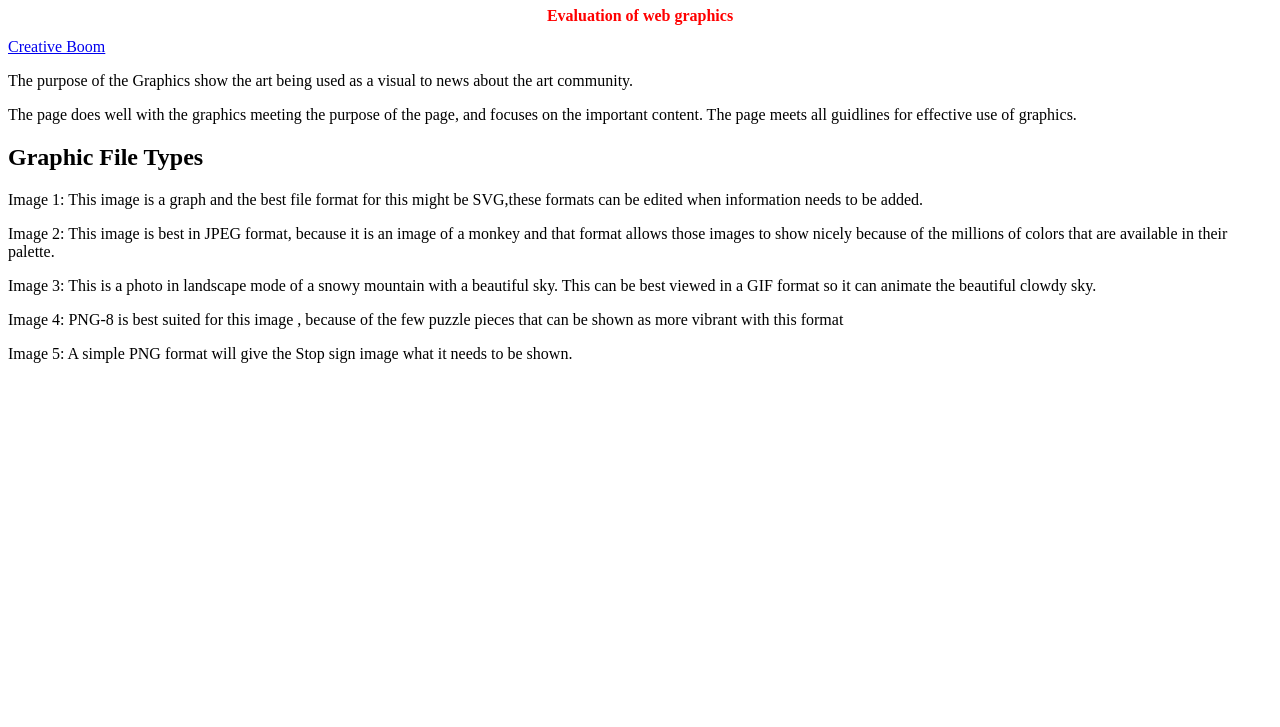
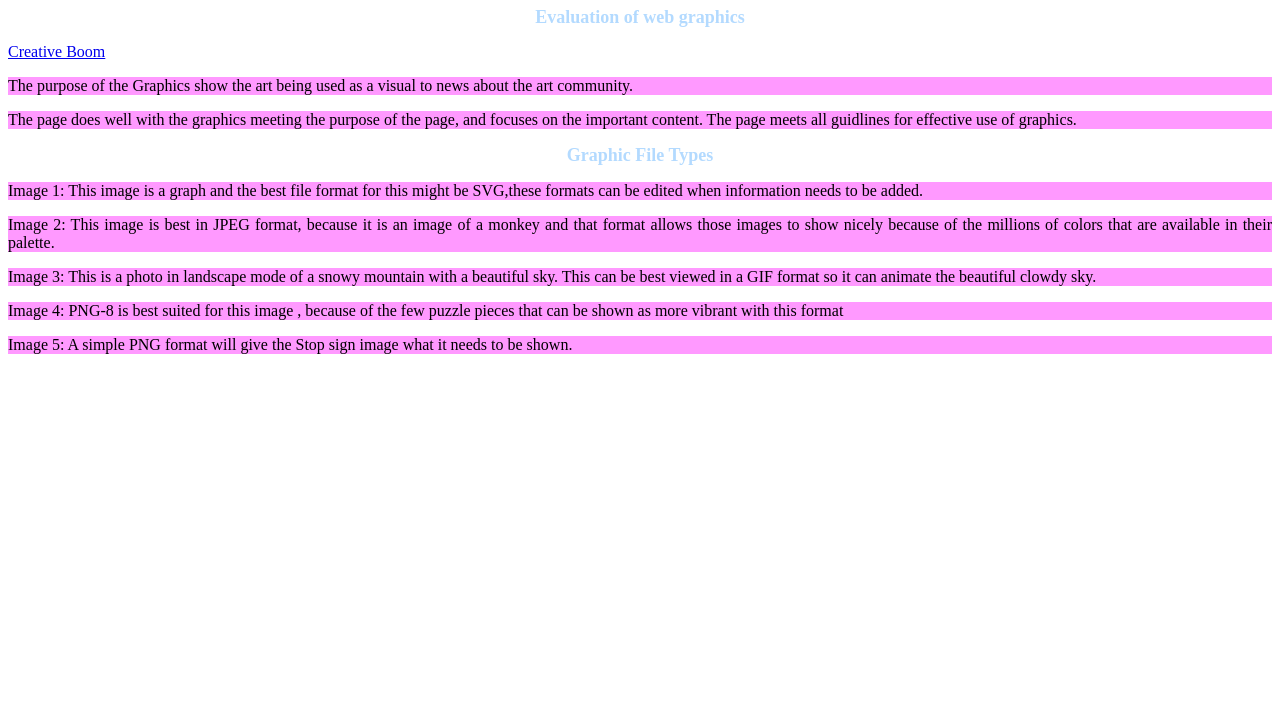
Before and after one commit to paulinavaldovinos/graphics.github.io, a plain HTML site: page index.html in a window 1280 px wide. Shown: the part 73-800 px from the top of the page. Drawn offline with Linux system fonts and the light colour scheme.

Commit message:
Update mystyle.css

```diff
--- a/mystyle.css
+++ b/mystyle.css
@@ -1,8 +1,19 @@
 #evaluation {
-    color: red;
+    color: #b3daff;
   text-align: center;
-   font-size: 16px;
+   font-size: Large;
 }
 h1 {
   color: green;
+  text-align: center;
 }
+#filetypes {
+    color: #b3daff;
+  text-align: center;
+   font-size: Large;
+}
+p {
+  background-color: #ff99ff;
+  text-align: justify;
+  font-size: 100%;
+}
```
